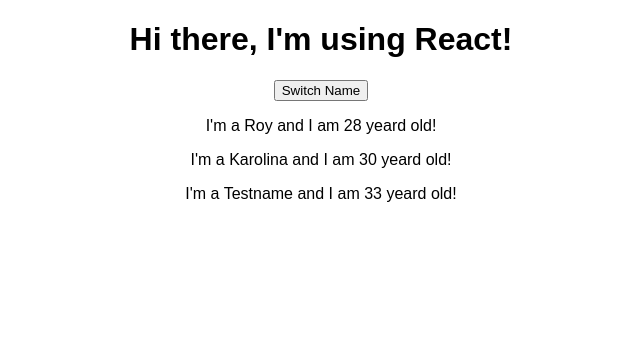
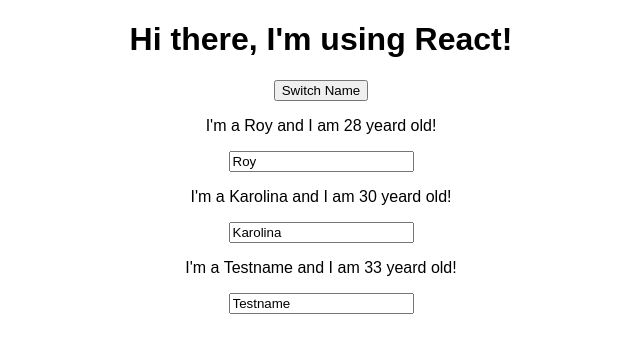
Before and after one commit to royriver23/playing-react, a React (Create React App) app: page / in a window 1280 px wide. Shown: the top 352 px of the page, without its empty margins (319-959 px from the left). Built offline with nearby package versions, Linux system fonts and the light colour scheme.

Commit message:
Manually adding 2way binding

```diff
--- a/src/App.js
+++ b/src/App.js
@@ -12,21 +12,30 @@
     otherState: 'some other value'
   }
 
-  switchNameHandler = () => {
+  switchNameHandler = (newName) => {
     // DON'T DO THIS: this.state.persons[0].name = 'Roy José';
     this.setState({ persons: [
-        { name: 'Roy', age: 28 },
+        { name: newName, age: 28 },
         { name: 'Karolina', age: 30 },
         { name: 'Testname', age: 69 }
       ]
     })
   }
 
+  nameChangedHandler = (event) => {
+    this.setState({ persons: [
+      { name: 'Roy', age: 28 },
+      { name: 'Karolina', age: 30 },
+      { name: event.target.value, age: 69 }
+    ]
+  })
+  }
+
   render() {
     return (
       <div className="App">
         <h1>Hi there, I'm using React!</h1>
-        <button onClick={this.switchNameHandler}>Switch Name</button>
+        <button onClick={() => this.switchNameHandler('Roy José!')}>Switch Name</button>
         <Person
           name={this.state.persons[0].name}
           age={this.state.persons[0].age}
@@ -35,12 +44,13 @@
         <Person
           name={this.state.persons[1].name}
           age={this.state.persons[1].age}
-          click={this.switchNameHandler}>
+          click={this.switchNameHandler.bind(this, 'Other other name')}>
         </Person>
         <Person
           name={this.state.persons[2].name}
           age={this.state.persons[2].age}
-          click={this.switchNameHandler}>
+          click={this.switchNameHandler}
+          changed={this.nameChangedHandler}>
         </Person>
       </div>
     );
--- a/src/Person/Person.js
+++ b/src/Person/Person.js
@@ -4,6 +4,7 @@
     <div>
       <p onClick={props.click}>I'm a {props.name} and I am {props.age} yeard old!</p>
       <p>{props.children}</p>
+      <input type="text" onChange={props.changed} value={props.name} />
     </div>
   )
 };
```
Also changed, not shown: 1 other file (tests, documents, lock files or other folders).
